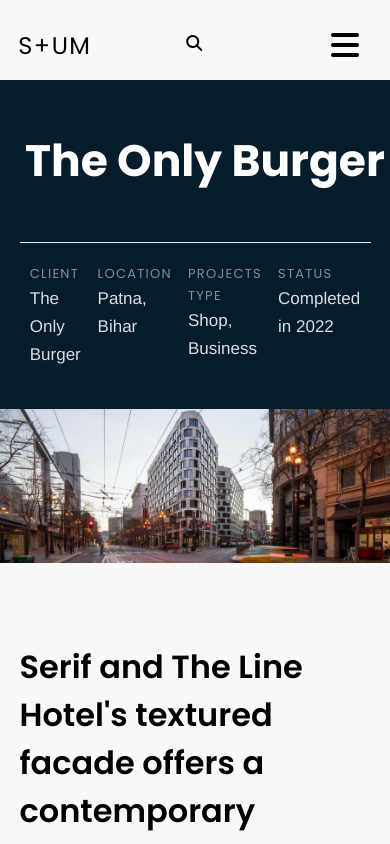
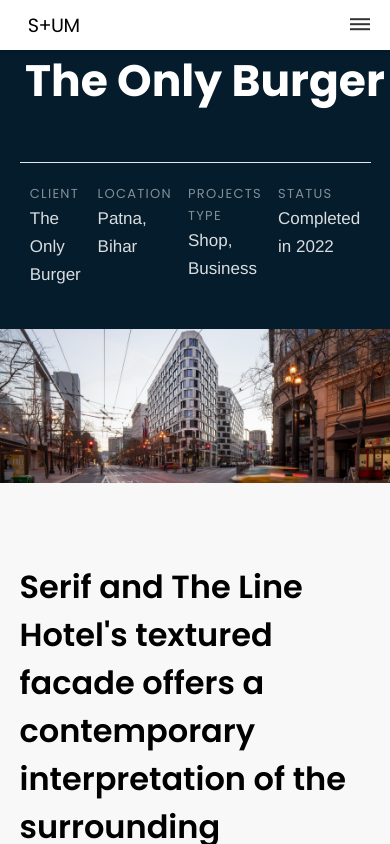
Before and after one commit to raiabhinav108/SplusUM_website, a React (Create React App) app in the folder my-app/: page /single in a window 390 px wide. Shown: the top 844 px of the page. Built offline with nearby package versions, Linux system fonts and the light colour scheme; a web font is replaced by a local one.

Commit message:
New hamburger created and navbar fixed

```diff
--- /dev/null
+++ b/my-app/src/components/newnav/NewNav.jsx
@@ -0,0 +1,37 @@
+import React from 'react'
+import './newnav.css'
+import { Link } from 'react-router-dom';
+
+const NewNav = () => {
+  return (
+    <>
+    <header class="header">
+    <div className="nav_main">
+    <div className="navhead">
+    <a href="" class="logo">S+UM</a>
+    </div>
+    <div className="nav_subhead">
+    <input class="menu-btn" type="checkbox" id="menu-btn" />
+
+    <label class="menu-icon" for="menu-btn"><span class="navicon"></span></label>
+
+    <ul class="menu">
+    <li >
+    <Link  to='/' className='nav-links'>HOME</Link>
+    <Link to='/studio' className='nav-links'>THE STUDIO</Link>
+    <Link to='/services' className='nav-links'>OUR SERVICES</Link>
+    <Link to='/multi' className='nav-links'>PROJECTS</Link>
+    <Link to='/contact' className='nav-links'>CONTACT</Link>
+    </li>
+
+      <button className='btn'><i class="fas fa-light fa-magnifying-glass"></i></button>
+    </ul>
+    </div>
+    </div>
+  </header>
+  </>
+
+  )
+}
+
+export default NewNav
--- /dev/null
+++ b/my-app/src/components/newnav/newnav.css
@@ -0,0 +1,203 @@
+@import url('https://fonts.googleapis.com/css2?family=Poppins:wght@100;200;300;500&display=swap');
+
+
+
+
+.header {
+    background-color: #fff;
+    box-shadow: 1px 1px 4px 0 rgba(0,0,0,.1);
+    position: fixed;
+    width: 100%;
+
+    font-size: 0.8rem;
+    font-family: 'Poppins', sans-serif;
+    letter-spacing: 0.09rem;
+    z-index: 999;
+  }
+
+  .header ul {
+    margin-top: 10px;
+    padding: 10px 10px 20px;
+    list-style: none;
+    overflow: hidden;
+    background-color: #fff;
+  }
+
+  .nav-links {
+
+    padding: 20px 20px;
+
+    text-decoration: none;
+  }
+  .nav-links::before {
+    content: '';
+    position: absolute;
+    top:40px;
+    left: 27px;
+    width: 0%;
+    height: 2px;
+    background-color: black;
+    transition: all 0.6s ease-out;
+
+  }
+
+  .nav-links:hover::before {
+    width: 25%;
+  }
+
+  .nav-links:hover {
+    color: black;
+    border-radius: 5px;
+    transition: all 0.2s ease-out;
+  }
+
+
+
+  .header .logo {
+    display: block;
+    float: left;
+    font-size: 1.5em;
+    padding: 10px 20px;
+    text-decoration: none;
+    color:black;
+    margin-top: 0.4%;
+    letter-spacing: -0.03em;
+    background-color: #fff;
+  }
+
+  /* menu */
+
+  .header .menu {
+    clear: both;
+    max-height: 0;
+    transition: max-height .2s ease-out;
+    margin-right: 15em;
+  }
+
+  /* menu icon */
+
+  .header .menu-icon {
+    cursor: pointer;
+    display: inline-block;
+    float: left;
+    padding: 10px 0px ;
+    position: relative;
+    user-select: none;
+  }
+
+  .header .menu-icon .navicon {
+    background: #333;
+    display: block;
+    height: 2px;
+    position: relative;
+    transition: background .2s ease-out;
+    width: 20px;
+  }
+
+  .header .menu-icon .navicon:before,
+  .header .menu-icon .navicon:after {
+    background: #333;
+    content: '';
+    display: block;
+    height: 100%;
+    position: absolute;
+    transition: all .2s ease-out;
+    width: 100%;
+  }
+
+  .header .menu-icon .navicon:before {
+    top: 5px;
+  }
+
+  .header .menu-icon .navicon:after {
+    top: -5px;
+  }
+
+  /* menu btn */
+
+  .header .menu-btn {
+    display: none;
+  }
+
+  .header .menu-btn:checked ~ .menu {
+    min-height: 300px;
+  }
+
+  .header .menu-btn:checked ~ .menu-icon .navicon {
+    background: transparent;
+  }
+
+  .header .menu-btn:checked ~ .menu-icon .navicon:before {
+    transform: rotate(-45deg);
+  }
+
+  .header .menu-btn:checked ~ .menu-icon .navicon:after {
+    transform: rotate(45deg);
+  }
+
+  .header .menu-btn:checked ~ .menu-icon:not(.steps) .navicon:before,
+  .header .menu-btn:checked ~ .menu-icon:not(.steps) .navicon:after {
+    top: 0;
+  }
+
+  .btn {
+    position: absolute;
+
+    margin-top: -0.1%;
+    margin-left: 3%;
+    color: black;
+    background-color: #fff;
+    font-size: 16px;
+    border:none;
+    cursor: pointer;
+
+  }
+
+  /* 48em = 768px */
+
+  @media (min-width: 1024px) {
+    .header li {
+      float: left;
+    }
+
+    .header .nav-links {
+      padding: 20px 25px;
+    }
+    .header .menu {
+      clear: none;
+      float: right;
+      max-height: none;
+    }
+    .header .menu-icon {
+      display: none;
+    }
+  }
+
+@media screen and (max-width:1024px) {
+    .header ul{
+        margin-top: 0;
+        padding-top: 0;
+        padding-bottom: 0;
+    }
+    .header .logo {
+        margin-left: 2%;
+        float: left;
+    }
+
+    .btn{
+        display: none;
+    }
+    .header .menu-icon {
+
+        cursor: pointer;
+        display: inline-block;
+      left:0px;
+        padding: 10px 0px ;
+        position: relative;
+        user-select: none;
+        float: right;
+      }
+
+
+
+}
--- a/my-app/src/pages/ContactUs.jsx
+++ b/my-app/src/pages/ContactUs.jsx
@@ -1,6 +1,7 @@
 import { useState } from "react";
 import Footer from "../components/footer/Footer";
 import Navbar from "../components/navbar/Navbar";
+import NewNav from "../components/newnav/NewNav";
 import styles from "./contact.module.css";
 const ContactUs = () => {
   const [change, nochange] = useState("https://s3-us-west-2.amazonaws.com/handel-architects/images/general_170911_183005.svg")
@@ -40,7 +41,7 @@
   }
   return (
     <div>
-      <Navbar/>
+      <NewNav/>
       <div className={styles.contactparent_mr}>
       <div className={styles.headsection_mr}>
         <div className={styles.tagStyle_mr}>SERVICES</div>
--- a/my-app/src/pages/MultiProj.jsx
+++ b/my-app/src/pages/MultiProj.jsx
@@ -2,11 +2,14 @@
 import Contact from "../components/contact/Contact";
 import Footer from "../components/footer/Footer";
 import Navbar from "../components/navbar/Navbar";
+import NewNav from "../components/newnav/NewNav";
 import styles from "./multiproj.module.css";
 const MultipleProj = () => {
   return (
+
+
     <div className={styles.multiparent}>
-        <Navbar/>
+    <NewNav/>
       <div className={styles.group}>
         <div className={styles.projHead}>
           <div className={styles.tagStyle}>RECENT WORKS</div>
@@ -132,6 +135,7 @@
       <div className={styles.void}></div>
       <Footer/>
     </div>
+
   );
 };
 
--- a/my-app/src/pages/Services.js
+++ b/my-app/src/pages/Services.js
@@ -2,6 +2,7 @@
 import Contact from '../components/contact/Contact'
 import Footer from '../components/footer/Footer'
 import Navbar from '../components/navbar/Navbar'
+import NewNav from '../components/newnav/NewNav'
 import Collab from '../serviceComponents/collab/Collab'
 import Goals from '../serviceComponents/goals/Goals'
 
@@ -11,7 +12,7 @@
 const Services = () => {
   return (
     <div>
-        <Navbar/>
+        <NewNav/>
         <Intro/>
         <Vision/>
         <Goals/>
--- a/my-app/src/pages/SingleProj.js
+++ b/my-app/src/pages/SingleProj.js
@@ -10,6 +10,7 @@
 import { useMediaQuery } from "@material-ui/core";
 import Contact from "../components/contact/Contact";
 import Footer from "../components/footer/Footer"
+import NewNav from "../components/newnav/NewNav";
 const SingleProject = () => {
     const [number, setNumber] = useState(1);
     const handleSlideChange = (swiper) => {
@@ -20,7 +21,7 @@
   return (
     <div>
       <div className={styles.singleparent}>
-        <Navbar />
+        <NewNav />
         <div className={styles.tob}>The Only Burger</div>
         <div className={styles.line}>
           <hr className={styles.hore}></hr>
--- a/my-app/src/pages/Studio.jsx
+++ b/my-app/src/pages/Studio.jsx
@@ -1,6 +1,7 @@
 import React from 'react'
 import Footer from '../components/footer/Footer'
 import Navbar from '../components/navbar/Navbar'
+import NewNav from '../components/newnav/NewNav'
 import ImageMarquee from '../studioComponents/imageMarquee/ImageMarquee'
 import Intro from '../studioComponents/intro/Intro'
 import ParaEff from '../studioComponents/paraEff/ParaEff'
@@ -9,7 +10,7 @@
 const Studio = () => {
   return (
     <div>
-      <Navbar/>
+      <NewNav/>
       <Intro/>
       <ImageMarquee/>
       <ParallaxEffect/>
--- a/my-app/src/pages/contact.module.css
+++ b/my-app/src/pages/contact.module.css
@@ -1,6 +1,6 @@
 .contactparent_mr{
     margin: 0 auto;
-    margin-top: 70px;
+
     display: flex;
     font-family: "poppins";
     width: 85%;
@@ -8,12 +8,13 @@
     margin-bottom: 50px;
 }
 .tagStyle_mr{
+
     display: flex;
     align-items: center;
     justify-content: center;
     border-radius: 100px 100px 100px 100px;
     font-size: 15px;
-    margin: 0px 0px 20px 0px;
+    margin: 100px 0px 20px 0px;
     background-color: #000000;
     width: 100px;
     color: white;
--- a/my-app/src/pages/home.js
+++ b/my-app/src/pages/home.js
@@ -19,6 +19,7 @@
 import AboutSub from "../components/aboutSub/AboutSub";
 import KeyWorks from "../components/keyWorks/KeyWorks";
 import Hello from "../components/hello/Hello";
+import NewNav from "../components/newnav/NewNav";
 
 const Home = () => {
   const [loading, setloading] = useState(false);
@@ -26,7 +27,7 @@
     setloading(true);
     setTimeout(() => {
       setloading(false);
-    }, 4000);
+    }, 2500);
   }, []);
   return (
     <div>
@@ -46,7 +47,7 @@
         </div>
         :
         <div>
-        <Navbar />
+        <NewNav/>
 
 <Slider />
 
--- a/my-app/src/pages/multiproj.module.css
+++ b/my-app/src/pages/multiproj.module.css
@@ -1,9 +1,7 @@
-@tailwind base;
-@tailwind components;
-@tailwind utilities;
+
 .group{
     margin: 0 auto;
-    margin-top: 70px;
+    margin-top: 0px;
     display: flex;
     font-family: "poppins";
     width: 78%;
@@ -43,6 +41,10 @@
 .void{
     height: 120px;
 }
+.projHead{
+margin-top: 100px;
+}
+
 @media only screen and (max-width:767px){
 
     .group{
```
